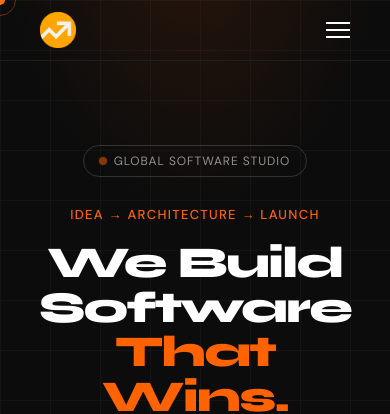
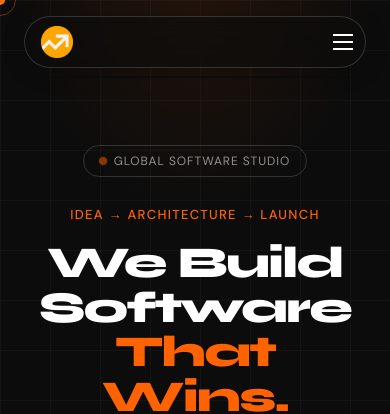
Before and after one commit to johnsonsemmanuel/esperpartners, a Next.js app: page / in a window 390 px wide. Shown: the top 414 px of the page. Built offline with nearby package versions, Linux system fonts and the light colour scheme.

Commit message:
Floating centered pill navbar with rounded edges

```diff
--- a/src/components/Navbar.tsx
+++ b/src/components/Navbar.tsx
@@ -22,17 +22,37 @@ export default function Navbar() {
   }, []);
 
   return (
-    <nav className={`nav-glass fixed top-0 left-0 right-0 z-[900] flex items-center ${scrolled ? 'scrolled' : ''}`}
-      style={{ height: 60, padding: '0 40px' }}>
-      <div className="flex items-center justify-between w-full max-w-[1400px] mx-auto">
-        <Link href="/" className="no-underline flex items-center">
-          <Image src="/logo.png" alt="Esper Partners" width={36} height={36} className="rounded-lg" priority />
+    <div className="fixed top-0 left-0 right-0 z-[900] flex justify-center pointer-events-none"
+      style={{ padding: '16px 24px' }}>
+
+      {/* Floating pill nav */}
+      <nav
+        className="pointer-events-auto flex items-center justify-between w-full transition-all duration-300"
+        style={{
+          maxWidth: 860,
+          height: 52,
+          padding: '0 12px 0 16px',
+          borderRadius: 100,
+          border: '1px solid var(--border-hover)',
+          background: scrolled
+            ? 'rgba(12,12,12,0.85)'
+            : 'rgba(12,12,12,0.6)',
+          backdropFilter: 'blur(20px)',
+          WebkitBackdropFilter: 'blur(20px)',
+          boxShadow: scrolled ? '0 8px 40px rgba(0,0,0,0.4)' : '0 4px 24px rgba(0,0,0,0.2)',
+        }}
+      >
+        {/* Logo */}
+        <Link href="/" className="no-underline flex items-center flex-shrink-0">
+          <Image src="/logo.png" alt="Esper Partners" width={32} height={32} className="rounded-lg" priority />
         </Link>
 
-        <ul className="hidden md:flex gap-8 list-none ml-auto mr-8">
+        {/* Desktop links */}
+        <ul className="hidden md:flex gap-7 list-none mx-auto">
           {navLinks.map((l) => (
             <li key={l.label}>
-              <a href={l.href} className="text-[14px] no-underline transition-colors duration-200 hover:text-white"
+              <a href={l.href}
+                className="text-[13px] font-medium no-underline transition-colors duration-200 hover:text-white"
                 style={{ color: 'var(--text-2)' }}>
                 {l.label}
               </a>
@@ -40,25 +60,36 @@ export default function Navbar() {
           ))}
         </ul>
 
+        {/* CTA */}
         <a href="#contact"
-          className="hidden md:inline-block px-6 py-[9px] rounded-full text-white font-semibold text-[14px] transition-all duration-200 hover:scale-[1.04]"
+          className="hidden md:inline-flex items-center px-5 py-[8px] rounded-full text-white font-semibold text-[13px] transition-all duration-200 hover:scale-[1.04] flex-shrink-0"
           style={{ background: 'var(--orange)' }}>
           Start a Project
         </a>
 
         {/* Mobile hamburger */}
-        <button className="md:hidden flex flex-col gap-[5px]" onClick={() => setMenuOpen(!menuOpen)} aria-label="Menu"
-          style={{ cursor: 'none' }}>
-          <span className={`block w-6 h-[2px] bg-white transition-all duration-300 ${menuOpen ? 'rotate-45 translate-y-[7px]' : ''}`} />
-          <span className={`block w-6 h-[2px] bg-white transition-all duration-300 ${menuOpen ? 'opacity-0' : ''}`} />
-          <span className={`block w-6 h-[2px] bg-white transition-all duration-300 ${menuOpen ? '-rotate-45 -translate-y-[7px]' : ''}`} />
+        <button className="md:hidden flex flex-col gap-[5px] ml-auto" onClick={() => setMenuOpen(!menuOpen)}
+          aria-label="Menu" style={{ cursor: 'none' }}>
+          <span className={`block w-5 h-[2px] bg-white transition-all duration-300 ${menuOpen ? 'rotate-45 translate-y-[7px]' : ''}`} />
+          <span className={`block w-5 h-[2px] bg-white transition-all duration-300 ${menuOpen ? 'opacity-0' : ''}`} />
+          <span className={`block w-5 h-[2px] bg-white transition-all duration-300 ${menuOpen ? '-rotate-45 -translate-y-[7px]' : ''}`} />
         </button>
-      </div>
+      </nav>
 
-      {/* Mobile menu */}
-      <div className="absolute top-[60px] left-0 right-0 overflow-hidden transition-all duration-300 md:hidden"
-        style={{ maxHeight: menuOpen ? 280 : 0, background: 'rgba(12,12,12,0.95)', borderBottom: '1px solid var(--border)' }}>
-        <div className="flex flex-col px-6 py-4 gap-4">
+      {/* Mobile dropdown — outside the pill, below it */}
+      <div
+        className="absolute pointer-events-auto md:hidden overflow-hidden transition-all duration-300 rounded-2xl"
+        style={{
+          top: 76,
+          left: 24,
+          right: 24,
+          maxHeight: menuOpen ? 280 : 0,
+          background: 'rgba(12,12,12,0.95)',
+          border: menuOpen ? '1px solid var(--border)' : '1px solid transparent',
+          backdropFilter: 'blur(20px)',
+        }}
+      >
+        <div className="flex flex-col px-5 py-4 gap-3">
           {navLinks.map((l) => (
             <a key={l.label} href={l.href} onClick={() => setMenuOpen(false)}
               className="text-[15px] py-2 no-underline border-b"
@@ -72,6 +103,6 @@ export default function Navbar() {
           </a>
         </div>
       </div>
-    </nav>
+    </div>
   );
 }
```
